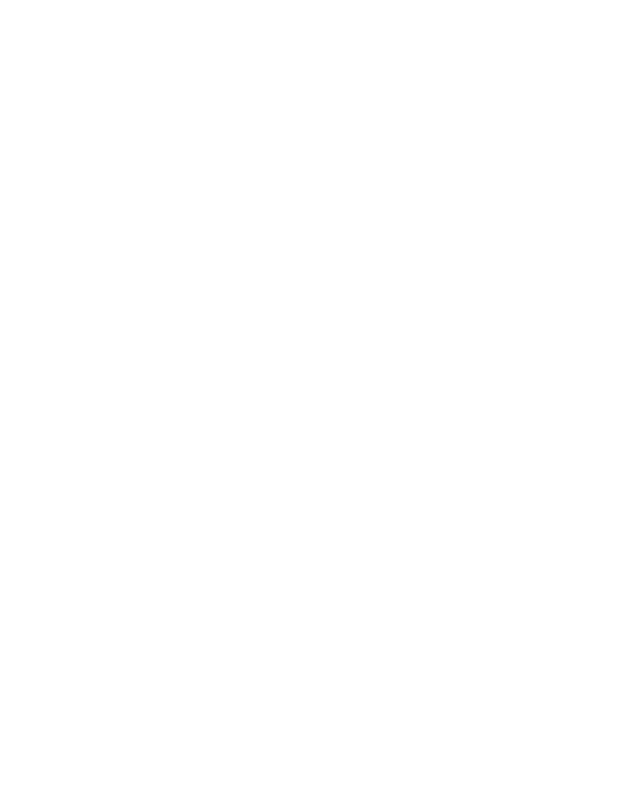
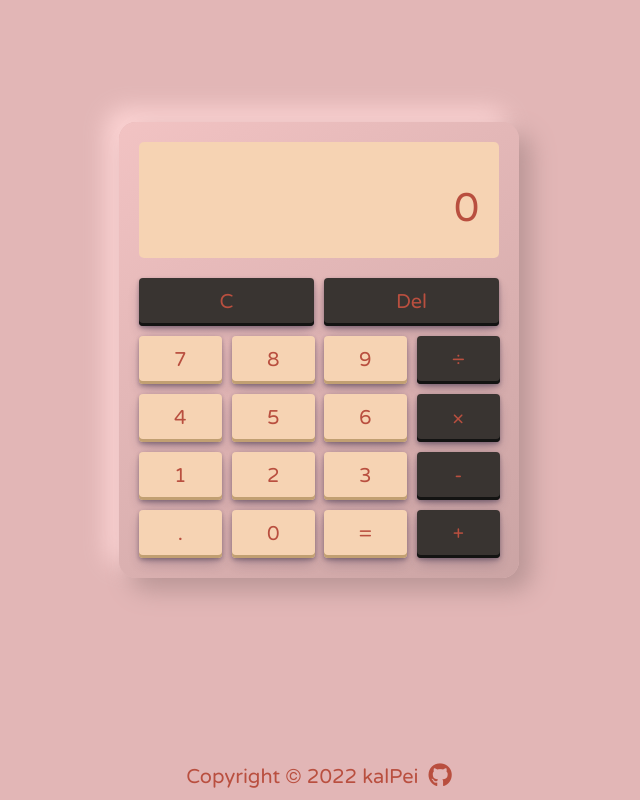
Before and after one commit to Chia9666/calculator, a plain HTML site: page index.html in a window 1280 px wide. Shown: the whole page, without its empty margins (321-961 px from the left). Drawn offline with Linux system fonts and the light colour scheme.

Commit message:
Finished calculator proj

```diff
--- a/index.html
+++ b/index.html
@@ -5,9 +5,63 @@
     <meta http-equiv="X-UA-Compatible" content="IE=edge" />
     <meta name="viewport" content="width=device-width, initial-scale=1.0" />
     <link rel="stylesheet" href="style.css" />
+    <script
+      src="https://kit.fontawesome.com/4c536a6bd5.js"
+      crossorigin="anonymous"
+    ></script>
+    <link rel="preconnect" href="https://fonts.googleapis.com" />
+    <link rel="preconnect" href="https://fonts.gstatic.com" crossorigin />
+    <link
+      href="https://fonts.googleapis.com/css2?family=Varela+Round&display=swap"
+      rel="stylesheet"
+    />
+
     <title>Calculator</title>
   </head>
   <body>
+    <main>
+      <div id="calculator">
+        <div id="screen">
+          <p id="display_prev"></p>
+          <p id="display_curr">0</p>
+        </div>
+        <div class="buttons-grid">
+          <button class="btn" id="clearBtn">C</button>
+          <button class="btn" id="delBtn">Del</button>
+          <button class="btn" data-number>7</button>
+          <button class="btn" data-number>8</button>
+          <button class="btn" data-number>9</button>
+          <button id="op" class="btn" data-operator>÷</button>
+
+          <button class="btn" data-number>4</button>
+          <button class="btn" data-number>5</button>
+          <button class="btn" data-number>6</button>
+          <button id="op" class="btn" data-operator>×</button>
+
+          <button class="btn" data-number>1</button>
+          <button class="btn" data-number>2</button>
+          <button class="btn" data-number>3</button>
+          <button id="op" class="btn" data-operator>-</button>
+
+          <button class="btn" id="dotBtn">.</button>
+          <button class="btn" data-number>0</button>
+          <button class="btn" id="equalBtn">=</button>
+          <button id="op" class="btn" data-operator>+</button>
+        </div>
+      </div>
+    </main>
+    <footer class="footer">
+      <p>
+        Copyright ©
+        <script>
+          document.write(new Date().getFullYear());
+        </script>
+        kalPei
+      </p>
+      <a href="https://github.com/Chia9666" target="_blank">
+        <i class="fab fa-github"></i
+      ></a>
+    </footer>
     <script src="main.js"></script>
   </body>
 </html>
--- a/main.js
+++ b/main.js
@@ -0,0 +1,115 @@
+let firstOperand = "";
+let secondOperand = "";
+let currentOperation = null;
+let shouldResetScreen = false;
+
+const display_prev = document.querySelector("#display_prev");
+const display_curr = document.querySelector("#display_curr");
+const eqlButton = document.querySelector("#equalBtn");
+const clrButton = document.querySelector("#clearBtn");
+const dltButton = document.querySelector("#delBtn");
+const pointButton = document.querySelector("#dotBtn");
+const numberButtons = document.querySelectorAll("[data-number]");
+const operatorButtons = document.querySelectorAll("[data-operator]");
+
+eqlButton.addEventListener("click", () => evaluate());
+pointButton.addEventListener("click", () => appendPoint());
+dltButton.addEventListener("click", () => deleteNumber());
+clrButton.addEventListener("click", () => clear());
+
+numberButtons.forEach((button) =>
+  button.addEventListener("click", () => appendNumber(button.textContent))
+);
+
+operatorButtons.forEach((button) =>
+  button.addEventListener("click", () => setOperation(button.textContent))
+);
+
+function appendNumber(number) {
+  if (display_curr.textContent === "0" || shouldResetScreen) resetScreen();
+  display_curr.textContent += number;
+}
+
+function resetScreen() {
+  display_curr.textContent = "";
+  shouldResetScreen = false;
+}
+
+function clear() {
+  display_curr.textContent = "0";
+  display_prev.textContent = "";
+  firstOperand = "";
+  secondOperand = "";
+  currentOperation = null;
+}
+
+function appendPoint() {
+  if (shouldResetScreen) resetScreen();
+  if (display_curr.textContent === "") display_curr.textContent = "0";
+  if (display_curr.textContent.includes(".")) return;
+  display_curr.textContent += ".";
+}
+
+function deleteNumber() {
+  display_curr.textContent = display_curr.textContent.toString().slice(0, -1);
+}
+
+function setOperation(operator) {
+  if (currentOperation !== null) evaluate();
+  firstOperand = display_curr.textContent;
+  currentOperation = operator;
+  display_prev.textContent = `${firstOperand} ${currentOperation}`;
+  shouldResetScreen = true;
+}
+
+function evaluate() {
+  if (currentOperation === null || shouldResetScreen) return;
+  if (currentOperation === "÷" && display_curr.textContent === "0") {
+    alert("Error, you can't divide by 0!");
+    return;
+  }
+  secondOperand = display_curr.textContent;
+  display_curr.textContent = roundResult(
+    operate(currentOperation, firstOperand, secondOperand)
+  );
+  display_prev.textContent = `${firstOperand} ${currentOperation} ${secondOperand} =`;
+  currentOperation = null;
+}
+
+function roundResult(number) {
+  return Math.round(number * 1000) / 1000;
+}
+
+function add(a, b) {
+  return a + b;
+}
+
+function substract(a, b) {
+  return a - b;
+}
+
+function multiply(a, b) {
+  return a * b;
+}
+
+function divide(a, b) {
+  return a / b;
+}
+
+function operate(operator, a, b) {
+  a = Number(a);
+  b = Number(b);
+  switch (operator) {
+    case "+":
+      return add(a, b);
+    case "-":
+      return substract(a, b);
+    case "×":
+      return multiply(a, b);
+    case "÷":
+      if (b === 0) return null;
+      else return divide(a, b);
+    default:
+      return null;
+  }
+}
--- a/style.css
+++ b/style.css
@@ -0,0 +1,167 @@
+:root {
+    --background: #e2b6b6;
+    --font: #b94f3f;
+    --number: #f6d3b3;
+    --operator: #393431;
+    --border: #612d2f;
+}
+
+* {
+    box-sizing: border-box;
+    padding: 0;
+    margin: 0;
+    font-family: 'Varela Round', sans-serif;
+    color: var(--font);
+}
+
+html {
+    /* footer support */
+    position: relative;
+    min-height: 100%;
+  }
+
+body {
+    background-color: var(--background);
+    color: var(--font);
+    /* footer support */
+    margin-bottom: 100px;
+}
+
+main {
+    display: flex;
+    align-items: center;
+    justify-content: center;
+    height: 75vh;
+    min-height: 500px;
+    padding: 10px;
+    margin-top: 50px;
+}
+
+#calculator {
+    width: 400px;
+    border-radius: 15px;
+    padding: 20px;
+    border-radius: 17px;
+    background: linear-gradient(145deg, #f2c3c3, #cba4a4);
+    box-shadow:  12px 12px 24px #b99595,
+                 -12px -12px 24px #ffd7d7;
+}
+
+#screen {
+    padding: 10px 20px;
+    border-radius: 5px;
+    margin-bottom: 20px;
+    background-color: var(--number);
+    text-align: right;
+    word-wrap: break-word;
+    word-break: break-all;
+}
+
+#clearBtn,#delBtn {
+    grid-column: span 2;
+    background-color: var(--operator);
+    box-shadow: rgba(45, 35, 66, 0.4) 0 2px 4px,rgba(45, 35, 66, 0.3) 0 7px 13px -3px, #131312 0 -3px 0 inset;
+}
+
+
+#op {
+    background-color: var(--operator);
+    box-shadow: rgba(45, 35, 66, 0.4) 0 2px 4px,rgba(45, 35, 66, 0.3) 0 7px 13px -3px, #131312 0 -3px 0 inset;
+}
+
+ #clearBtn:focus {
+    box-shadow: #131312 0 0 0 1.5px inset, rgba(45, 35, 66, 0.4) 0 2px 4px, rgba(45, 35, 66, 0.3) 0 7px 13px -3px, #131312 0 -3px 0 inset;
+  }
+
+#clearBtn:hover {
+    box-shadow: rgba(45, 35, 66, 0.4) 0 4px 8px, rgba(45, 35, 66, 0.3) 0 7px 13px -3px, #131312 0 -3px 0 inset;
+    transform: translateY(-2px);
+  }
+
+ #clearBtn:active {
+    box-shadow: #131312 0 3px 7px inset;
+    transform: translateY(2px);
+  }
+
+#display_prev {
+    min-height: 32px;
+    font-size: 20px;
+}
+
+#display_curr {
+    min-height: 64px;
+    font-size: 40px;
+}
+
+.buttons-grid {
+    display: grid;
+    grid-template-columns: repeat(4, 1fr);
+    grid-gap: 10px;
+  }
+
+/* CSS */
+.btn {
+  align-items: center;
+  appearance: none;
+  background-color: var(--number);
+  border-radius: 4px;
+  border-width: 0;
+  box-shadow: rgba(45, 35, 66, 0.4) 0 2px 4px,rgba(45, 35, 66, 0.3) 0 7px 13px -3px, #c19f72 0 -3px 0 inset;
+  box-sizing: border-box;
+  cursor: pointer;
+  display: inline-flex;
+  height: 48px;
+  justify-content: center;
+  line-height: 1;
+  list-style: none;
+  overflow: hidden;
+  padding-left: 16px;
+  padding-right: 16px;
+  position: relative;
+  text-align: left;
+  text-decoration: none;
+  transition: box-shadow .15s,transform .15s;
+  user-select: none;
+  -webkit-user-select: none;
+  touch-action: manipulation;
+  white-space: nowrap;
+  will-change: box-shadow,transform;
+  font-size: 20px;
+}
+
+.btn:focus {
+  box-shadow: #c19f72 0 0 0 1.5px inset, rgba(45, 35, 66, 0.4) 0 2px 4px, rgba(45, 35, 66, 0.3) 0 7px 13px -3px, #c19f72 0 -3px 0 inset;
+}
+
+.btn:hover {
+  box-shadow: rgba(45, 35, 66, 0.4) 0 4px 8px, rgba(45, 35, 66, 0.3) 0 7px 13px -3px, #c19f72 0 -3px 0 inset;
+  transform: translateY(-2px);
+}
+
+.btn:active {
+  box-shadow: #c19f72 0 3px 7px inset;
+  transform: translateY(2px);
+}
+
+
+.footer {
+    position: absolute;
+    bottom: 0;
+    left: 0;
+    display: flex;
+    align-items: center;
+    justify-content: center;
+    gap: 10px;
+    width: 100%;
+    padding: 10px;
+    font-size: 20px;
+  }
+
+  .fa-github {
+    font-size: 24px;
+    transition: transform 0.3s ease-in-out;
+  }
+
+  .fa-github:hover {
+    transform: rotate(360deg) scale(1.2);
+  }
```
